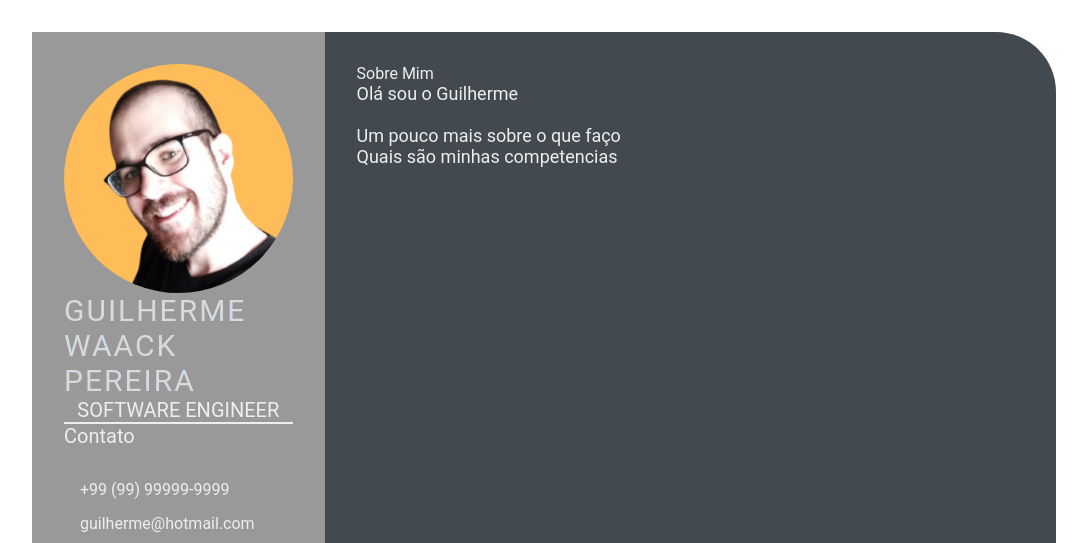
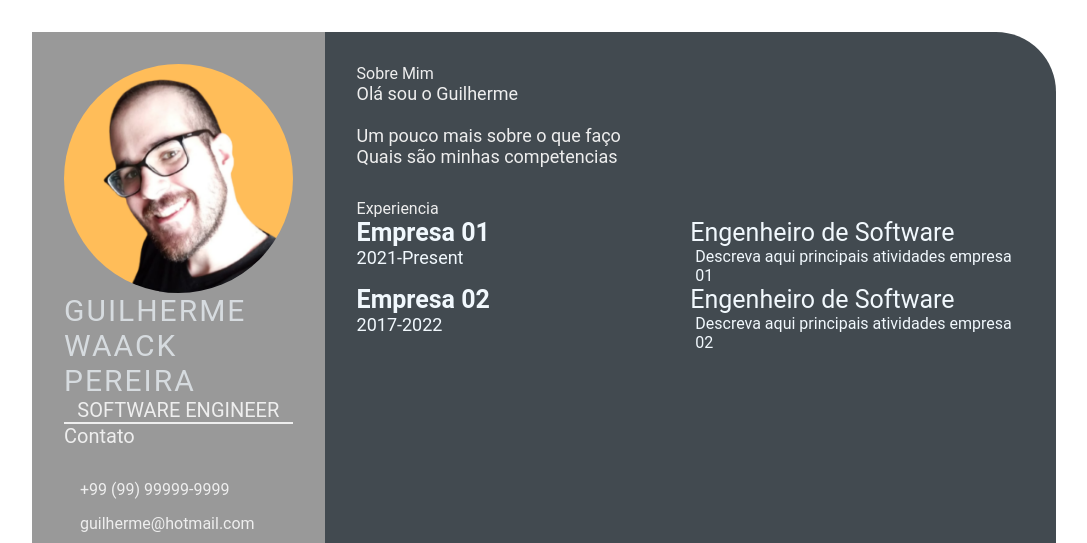
Before and after one commit to GWaack/GWaack.github.io, a plain HTML site: page index.html in a window 1280 px wide. Shown: the top 543 px of the page, without its empty margins (96-1183 px from the left). Drawn offline with Linux system fonts and the light colour scheme.

Commit message:
Layout.exp and css
Layout de experiencia + css

```diff
--- a/index.html
+++ b/index.html
@@ -42,7 +42,29 @@
                         <br> Quais são minhas competencias
                     </p>
                 </section>
-
+        <section class="experience gap">
+            <div class="right-title">Experiencia</div>
+                <div class="experience-contents">
+                <div class="exp-left">
+                    <p class="exp-company-name">Empresa 01</p>
+                    <p class="exp-time-period">2021-Present</p>
+                </div>
+                <div class="exp-right">
+                    <p class="exp-position">Engenheiro de Software</p>
+                    <p class="exp-desc">
+                        Descreva aqui principais atividades empresa 01
+                    </p>
+                </div>
+                <div class="exp-left">
+                    <p class="exp-company-name">Empresa 02</p>
+                    <p class="exp-time-period">2017-2022</p>
+                </div>
+                <div class="exp-right">
+                    <p class="exp-position">Engenheiro de Software</p>
+                    <p class="exp-desc">
+                        Descreva aqui principais atividades empresa 02
+                    </p>
+                </div>
                 </div>
         </section>
     </main>
--- a/style.css
+++ b/style.css
@@ -101,3 +101,38 @@
     font-size: 18px;
     color: #eeeeee;
 }
+
+.experience-contents,
+.education-contents,
+.awards-contents {
+    display: grid;
+    grid-template-columns: repeat(2, 1fr);
+    padding-bottom: 2rem;
+    color: #F1F8FD;
+}
+
+.exp-company-name,
+.education-school-name,
+.awards-company-name {
+    font-size: 25px;
+    font-weight: bold;
+}
+
+.exp-time-period,
+.educationp-time-period,
+.awards-time-period {
+    font-size: 18px;
+}
+
+.exp-position,
+.education-subject,
+.awards-name {
+    font-size: 25px;
+}
+
+.exp-desc,
+.education-desc,
+.awards-desc {
+    font-size: 16px;
+    padding-left: 5px;
+}
```
